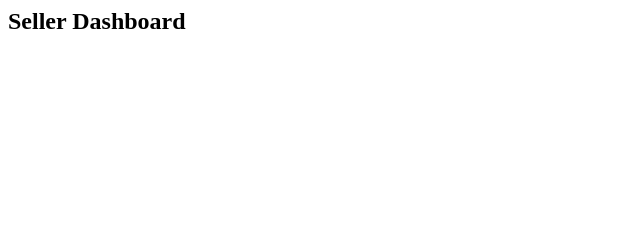
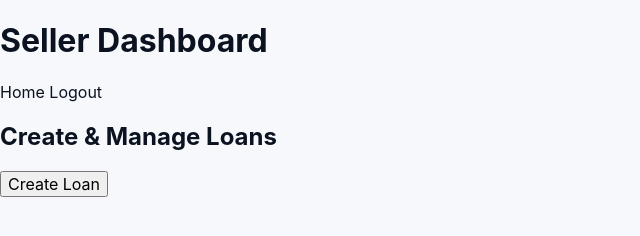
Before and after one commit to sinhaujjwalkumar1-cell/Kishtedaar, a plain HTML site: page seller.html in a window 1280 px wide. Shown: the whole page, without its empty margins (0-640 px from the left). Drawn offline with Linux system fonts and the light colour scheme.

Commit message:
Update seller.html

```diff
--- a/seller.html
+++ b/seller.html
@@ -1 +1,20 @@
-<html><body><h2>Seller Dashboard</h2></body></html>
+<!DOCTYPE html>
+<html lang="en">
+<head>
+  <meta charset="UTF-8">
+  <meta name="viewport" content="width=device-width, initial-scale=1.0">
+  <title>Seller Dashboard - Kishtedaar</title>
+  <link rel="stylesheet" href="style.css">
+</head>
+<body>
+  <h1>Seller Dashboard</h1>
+  <nav>
+    <a href="index.html">Home</a>
+    <a href="logout.html">Logout</a>
+  </nav>
+  <section>
+    <h2>Create & Manage Loans</h2>
+    <button onclick="alert('Create Loan Feature Coming Soon')">Create Loan</button>
+  </section>
+</body>
+</html>
```
